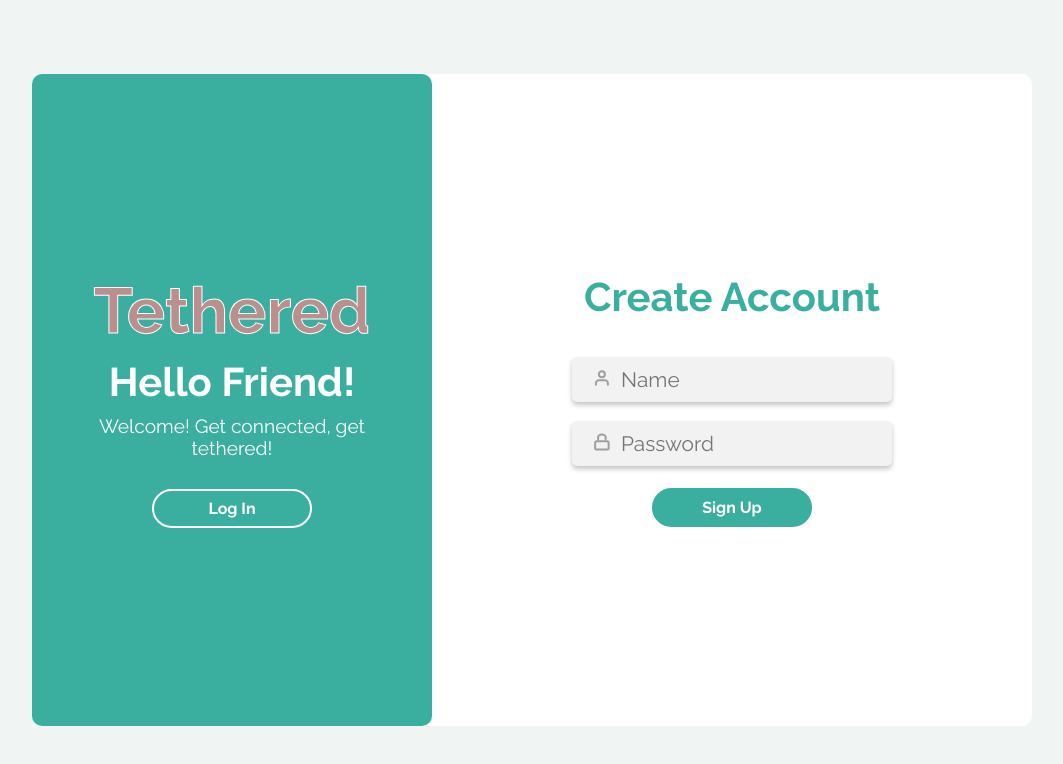
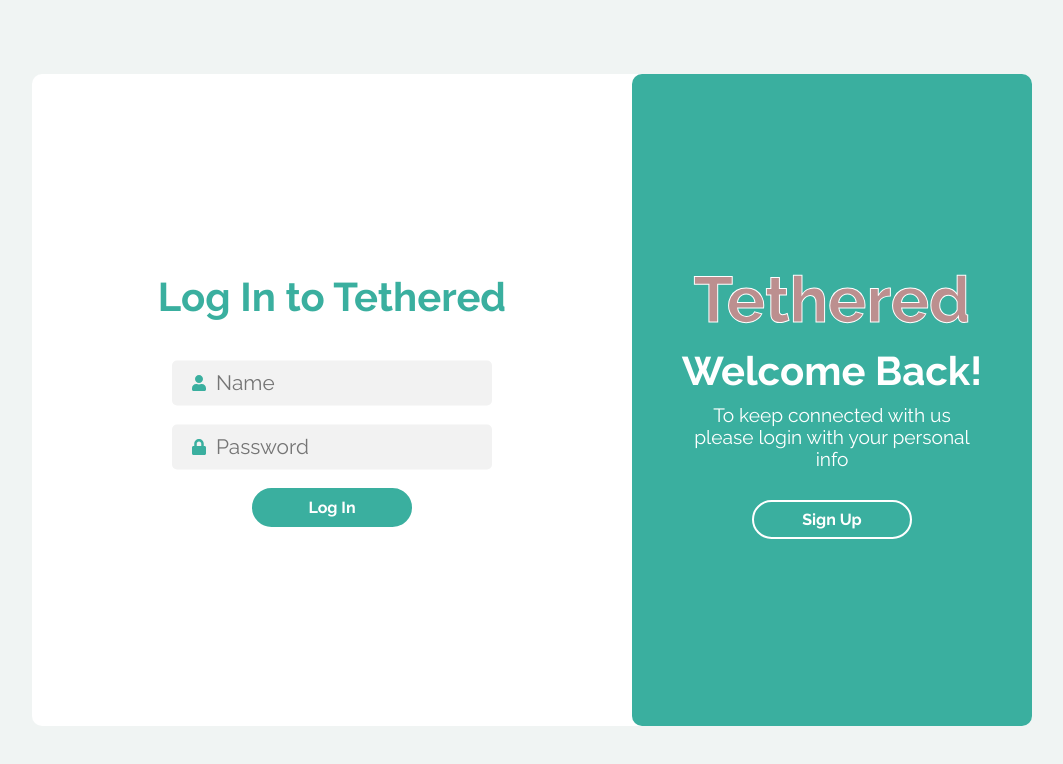
Before and after one commit to iMervinC/Tethered, a Next.js app: page / in a window 1280 px wide. Shown: the top 764 px of the page, without its empty margins (108-1171 px from the left). Built offline with nearby package versions, Linux system fonts and the light colour scheme.

Commit message:
Form done

```diff
--- a/package.json
+++ b/package.json
@@ -8,6 +8,10 @@
     "start": "next start"
   },
   "dependencies": {
+    "@fortawesome/fontawesome-svg-core": "^1.2.35",
+    "@fortawesome/free-solid-svg-icons": "^5.15.3",
+    "@fortawesome/react-fontawesome": "^0.1.14",
+    "framer-motion": "^4.1.11",
     "next": "10.2.0",
     "react": "17.0.2",
     "react-dom": "17.0.2",
--- a/src/components/AuthModal.tsx
+++ b/src/components/AuthModal.tsx
@@ -1,10 +1,17 @@
+import { useState } from 'react'
 import { AuthSide, AuthForm } from '@/components/Cluster'
 
 const AuthModal = () => {
+  const [toggleModal, setToggleModal] = useState(true)
+
   return (
-    <div className="auth-modal">
-      <AuthSide type="login" />
-      <AuthForm />
+    <div className={`auth-modal ${toggleModal && 'auth-modal--switch'}`}>
+      <AuthSide
+        type={toggleModal ? 'login' : 'signup'}
+        cb={setToggleModal}
+        toggle={toggleModal}
+      />
+      <AuthForm type={toggleModal ? 'login' : 'signup'} />
     </div>
   )
 }
--- a/src/components/Cluster/AuthForm.tsx
+++ b/src/components/Cluster/AuthForm.tsx
@@ -1,22 +1,121 @@
-import { FC } from 'react'
-import { Button } from '@/components/UI'
+import { FC, useState, ChangeEvent } from 'react'
+import { Button, TextBox } from '@/components/UI'
+import type { Form, Field, Fields } from '@/utils/types'
+import { motion, AnimatePresence } from 'framer-motion'
 
-const AuthForm: FC = () => {
+const AuthForm: FC<Form> = ({ type }) => {
+  const [user, setUser] = useState('')
+  const [email, setEmail] = useState('')
+  const [password, setPassword] = useState('')
+  const [confirmPassword, setConfirmPassword] = useState('')
+
+  const changeHandler = (e: ChangeEvent<HTMLInputElement>, _type: Field) => {
+    switch (_type) {
+      case 'user':
+        setUser(e.target.value)
+        break
+      case 'email':
+        setEmail(e.target.value)
+        break
+      case 'password':
+        setPassword(e.target.value)
+        break
+      case 'confirmPassword':
+        setConfirmPassword(e.target.value)
+        break
+      default:
+        break
+    }
+  }
+
+  const submitHandler = (e: any) => {
+    e.preventDefault()
+    type === 'login' && console.log({ user, password })
+
+    type === 'signup' && console.log({ user, email, password, confirmPassword })
+  }
+
+  const signupFields: Fields[] = [
+    {
+      type: 'user',
+      placeholder: 'Name',
+      value: user,
+      change: 'user',
+    },
+    {
+      type: 'email',
+      placeholder: 'Email',
+      value: email,
+      change: 'email',
+    },
+    {
+      type: 'password',
+      placeholder: 'Password',
+      value: password,
+      change: 'password',
+    },
+    {
+      type: 'password',
+      placeholder: 'Confirm Password',
+      value: confirmPassword,
+      change: 'confirmPassword',
+    },
+  ]
+
+  const loginFields: Fields[] = [
+    {
+      type: 'user',
+      placeholder: 'Name',
+      value: user,
+      change: 'user',
+    },
+    {
+      type: 'password',
+      placeholder: 'Password',
+      value: password,
+      change: 'password',
+    },
+  ]
+
+  const FormAnim = {
+    initial: { opacity: 0 },
+    animate: { opacity: 1 },
+    exit: { opacity: 0 },
+  }
+
   return (
-    <div className="auth-modal__form">
-      <h2>Create Account</h2>
-      <form>
-        <span className="textbox">
-          <img src="/icons/user.svg" alt="user" />
-          <input type="text" placeholder="Name" />
-        </span>
-        <span className="textbox">
-          <img src="/icons/lock.svg" alt="lock" />
-          <input type="text" placeholder="Password" />
-        </span>
-        <Button label="Sign Up" />
-      </form>
-    </div>
+    <motion.div layout className="auth-modal__form">
+      <h2>{type === 'signup' ? 'Create Account' : 'Log In to Tethered'}</h2>
+
+      {type === 'signup' ? (
+        <form onSubmit={submitHandler}>
+          {signupFields.map((field, index) => (
+            <TextBox
+              key={index}
+              type={field.type}
+              placeholder={field.placeholder}
+              value={field.value}
+              onChange={(e) => changeHandler(e, field.change)}
+            />
+          ))}
+
+          <Button label="Sign Up" submit />
+        </form>
+      ) : (
+        <form onSubmit={submitHandler}>
+          {loginFields.map((field, index) => (
+            <TextBox
+              key={index}
+              type={field.type}
+              placeholder={field.placeholder}
+              value={field.value}
+              onChange={(e) => changeHandler(e, field.change)}
+            />
+          ))}
+          <Button label="Log In" submit />
+        </form>
+      )}
+    </motion.div>
   )
 }
 
--- a/src/components/Cluster/AuthSide.tsx
+++ b/src/components/Cluster/AuthSide.tsx
@@ -1,25 +1,37 @@
-import { FC } from 'react'
+import React, { FC, Dispatch, SetStateAction } from 'react'
 import { Button } from '@/components/UI'
+import { motion, AnimatePresence } from 'framer-motion'
 
-const AuthSide: FC<{ type: 'login' | 'signup' }> = ({ type }) => {
+interface AuthSideT {
+  type: 'login' | 'signup'
+  toggle: boolean
+  cb: Dispatch<SetStateAction<boolean>>
+}
+
+const AuthSide: FC<AuthSideT> = ({ type, cb, toggle }) => {
+  const clickHandler = () => {
+    cb((toggle) => !toggle)
+  }
+
   return (
-    <div className="auth-modal__side">
+    <motion.div layout className="auth-modal__side left-border">
       <h1>Tethered</h1>
-      {type === 'login' && (
+
+      {type === 'signup' && (
         <>
           <h2>Hello Friend!</h2>
           <p>Welcome! Get connected, get tethered!</p>
-          <Button label="Log In" type="white" />
+          <Button label="Log In" type="white" cb={clickHandler} />
         </>
       )}
-      {type === 'signup' && (
+      {type === 'login' && (
         <>
           <h2>Welcome Back!</h2>
           <p>To keep connected with us please login with your personal info</p>
-          <Button label="Sign Up" type="white" />
+          <Button label="Sign Up" type="white" cb={clickHandler} />
         </>
       )}
-    </div>
+    </motion.div>
   )
 }
 
--- a/src/components/UI/Button.tsx
+++ b/src/components/UI/Button.tsx
@@ -3,11 +3,20 @@ import { FC } from 'react'
 interface Btn {
   label: string
   type?: 'flush' | 'white'
-  cb?: () => null
+  cb?: () => void
+  submit?: boolean
 }
 
-const Button: FC<Btn> = ({ label, type, cb }) => {
-  return <button className={`btn ${type && 'btn--' + type}`}>{label}</button>
+const Button: FC<Btn> = ({ label, type, cb, submit }) => {
+  return (
+    <button
+      type={submit ? 'submit' : 'button'}
+      className={`btn ${type && 'btn--' + type}`}
+      onClick={cb}
+    >
+      {label}
+    </button>
+  )
 }
 
 export { Button }
--- /dev/null
+++ b/src/components/UI/TextBox.tsx
@@ -0,0 +1,34 @@
+import type { FC } from 'react'
+import { FontAwesomeIcon } from '@fortawesome/react-fontawesome'
+import { faUser, faLock, faEnvelope } from '@fortawesome/free-solid-svg-icons'
+import type { TextBox as TextBoxType } from '@/utils/types'
+
+const TextBox: FC<TextBoxType> = ({ placeholder, type, value, onChange }) => {
+  const icon = (_type: typeof type) => {
+    switch (_type) {
+      case 'user':
+        return faUser
+      case 'password':
+        return faLock
+      case 'email':
+        return faEnvelope
+      default:
+        return faUser
+    }
+  }
+
+  return (
+    <span className="textbox">
+      <FontAwesomeIcon className="icon" icon={icon(type)} />
+      <input
+        type={type === 'user' ? 'text' : type}
+        placeholder={placeholder}
+        value={value}
+        onChange={onChange}
+      />
+      <span />
+    </span>
+  )
+}
+
+export { TextBox }
--- a/src/components/UI/index.ts
+++ b/src/components/UI/index.ts
@@ -1 +1,2 @@
 export * from './Button'
+export * from './TextBox'
--- a/src/styles/components/_auth-modal.scss
+++ b/src/styles/components/_auth-modal.scss
@@ -5,6 +5,7 @@
   background-color: white;
   border-radius: 10px;
   width: 375px;
+  height: 800px;
 
   @include respond(sm) {
     width: calc(100% - 25px);
@@ -22,7 +23,8 @@
     color: white;
     gap: 10px;
     padding: 60px 0;
-    border-radius: inherit;
+    z-index: 2;
+    border-radius: 10px;
 
     & h1 {
       -webkit-text-stroke: 1px white;
@@ -54,6 +56,7 @@
     justify-content: center;
     align-items: center;
     flex-direction: column;
+    height: 100%;
 
     & h2 {
       color: var(--color_main);
--- a/src/styles/components/_btn.scss
+++ b/src/styles/components/_btn.scss
@@ -12,32 +12,49 @@
   transition: color 200ms ease-in-out, transform 200ms ease-in-out,
     box-shadow 200ms ease-in-out;
 
-  &:hover {
+  &:hover,
+  &:focus {
     background-color: transparent;
     color: var(--color_main);
     transform: translateY(-3px);
-    box-shadow: 0px 3px 5px 0px rgba(0, 0, 0, 0.23);
+    box-shadow: 0px 3px 0px 0px var(--color_main);
+    outline: none;
   }
 
   &:active {
     transform: translateY(0px);
+    box-shadow: none;
   }
 
   &--flush {
     background-color: transparent;
     color: var(--color_main);
 
-    &:hover {
+    &:hover,
+    &:focus {
       background-color: var(--color_main);
       color: white;
+      box-shadow: 0px 3px 0px 0px white;
+    }
+
+    &:active {
+      transform: translateY(0px);
+      box-shadow: none;
     }
   }
   &--white {
     background-color: transparent;
     border: 2px solid white;
 
-    &:hover {
+    &:hover,
+    &:focus {
       color: white;
+      box-shadow: 0px 3px 0px 0px white;
+    }
+
+    &:active {
+      transform: translateY(0px);
+      box-shadow: none;
     }
   }
 }
--- a/src/styles/components/_textbox.scss
+++ b/src/styles/components/_textbox.scss
@@ -1,15 +1,20 @@
 .textbox {
-  background-color: var(--off_white);
+  position: relative;
+  background-color: transparent;
   border-radius: 5px;
-  padding: 10px 20px;
+  padding: 10px 0 10px 20px;
   width: 20rem;
-  transform: translateY(-3px);
-  box-shadow: 0px 3px 5px 0px rgba(0, 0, 0, 0.23);
+  display: flex;
+  align-items: center;
+  gap: 10px;
+  color: var(--color_main);
 
-  & input {
+  input {
     font-size: 1.3rem;
     border: none;
     background-color: inherit;
+    width: calc(100% - 40px);
+    height: 100%;
 
     &:focus {
       outline: none;
@@ -17,7 +22,23 @@
     }
   }
 
-  & img {
-    margin-right: 10px;
+  span {
+    @include abs-center;
+    border-radius: inherit;
+
+    background-color: var(--off_white);
+    width: 100%;
+    height: 100%;
+    z-index: -1;
+    transition: box-shadow 200ms ease-in-out, border 200ms ease-in-out;
+  }
+
+  .icon {
+    height: 20px;
+  }
+
+  input:focus + span {
+    box-shadow: 0px 3px 0px 0px var(--color_main);
+    border: 2px solid var(--color_main);
   }
 }
--- /dev/null
+++ b/src/utils/types.ts
@@ -0,0 +1,30 @@
+import type { ChangeEventHandler } from 'react'
+
+export interface Form {
+  type: 'login' | 'signup'
+}
+
+export interface Authform {
+  user: string
+  email?: string
+  password: string
+  confirmPassword?: string
+}
+
+export interface TextBox {
+  placeholder: string
+  type: 'user' | 'password' | 'email'
+  value?: string
+  onChange?: ChangeEventHandler<HTMLInputElement>
+}
+
+export type Field = 'user' | 'email' | 'password' | 'confirmPassword'
+
+export type Fields = {
+  type: TextBox['type']
+  placeholder: string
+  value: string
+  change: Field
+}
+
+export type CheckPass = (pass: string, confPass: string) => boolean
```
Also changed, not shown: public/icons/password.svg (renamed from public/icons/lock.svg), 1 other file (tests, documents, lock files or other folders).
